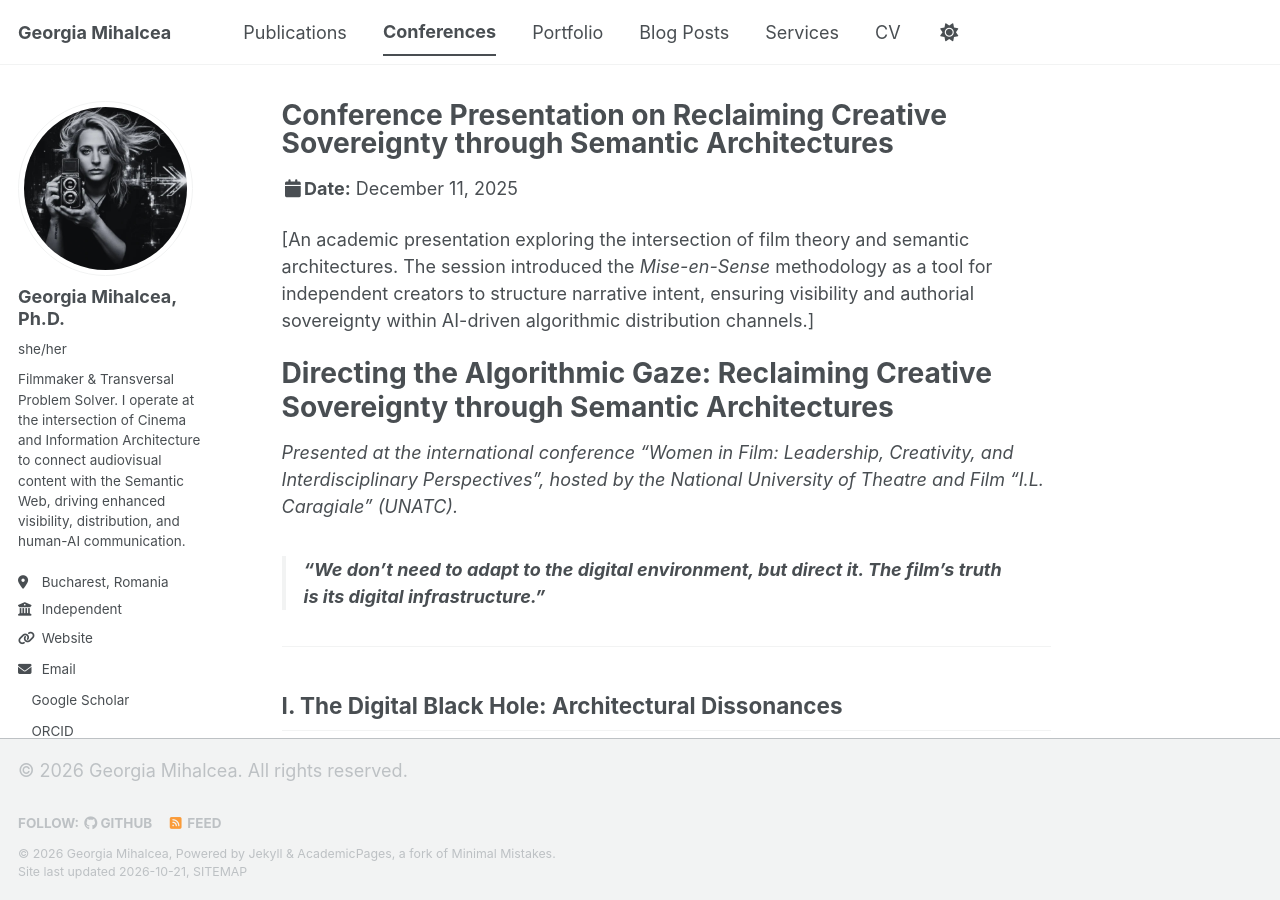
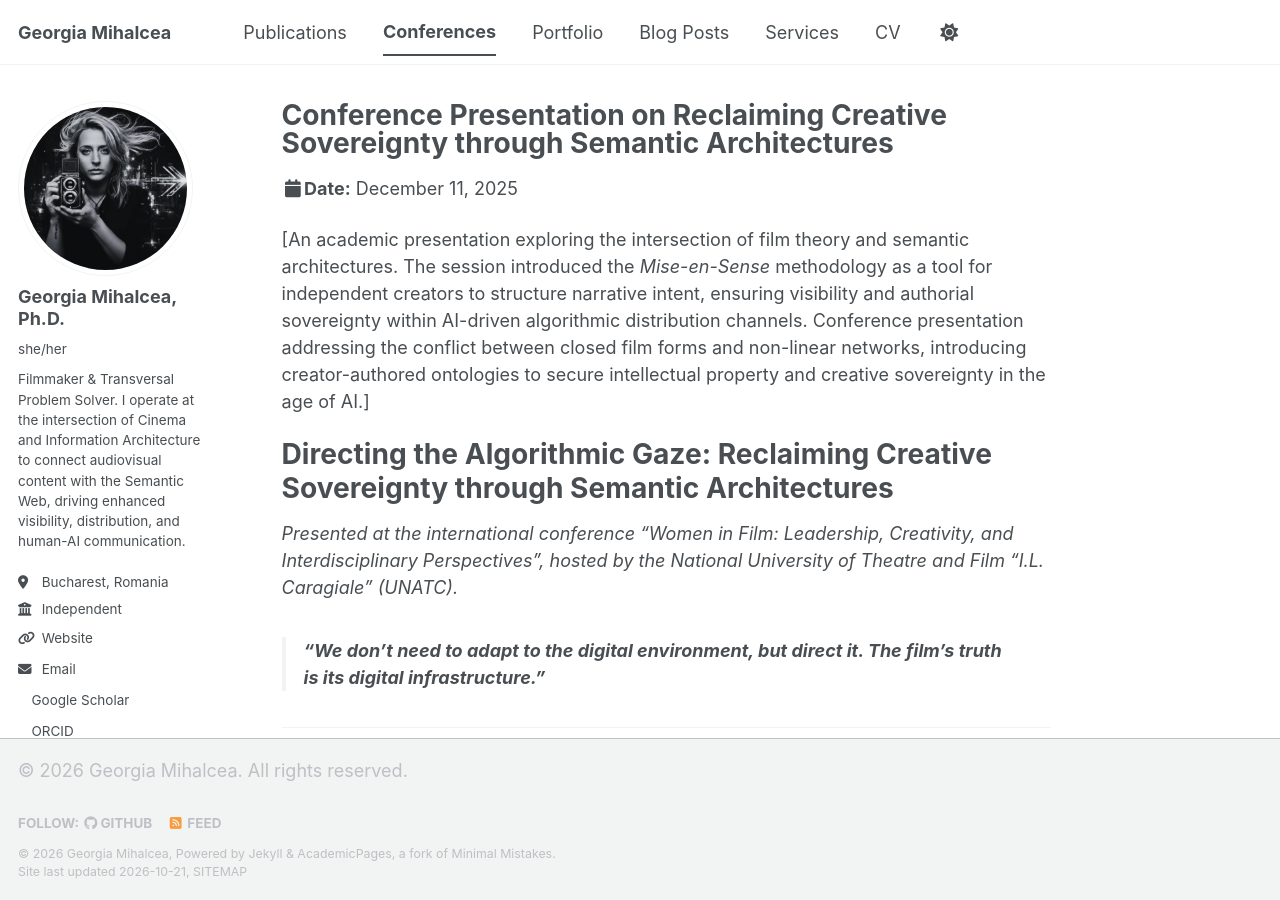
Before and after one commit to GeorgiaMihalcea/georgiamihalcea.github.io, a Jekyll site: the page built from _talks/2025-12-11-women-in-film-creative-sovereignty.md, in a window 1280 px wide and 900 px high. Built offline with Jekyll 4.4.1, drawn with Linux system fonts in a browser that asks for light colours; a style sheet for code colours, icons or effects is not loaded; part of the change alters nothing that is shown; some of the changed text lies outside the part shown.

Commit message:
Enhance presentation details on creative sovereignty
Expanded the presentation description to include the conflict between closed film forms and non-linear networks, and the introduction of creator-authored ontologies.

```diff
--- a/_talks/2025-12-11-women-in-film-creative-sovereignty.md
+++ b/_talks/2025-12-11-women-in-film-creative-sovereignty.md
@@ -8,7 +8,8 @@ date: 2025-12-11
 location: "CINETic/UNATC, Bucharest, Romania"
 ---
 
-[An academic presentation exploring the intersection of film theory and semantic architectures. The session introduced the *Mise-en-Sense* methodology as a tool for independent creators to structure narrative intent, ensuring visibility and authorial sovereignty within AI-driven algorithmic distribution channels.]
+[An academic presentation exploring the intersection of film theory and semantic architectures. The session introduced the *Mise-en-Sense* methodology as a tool for independent creators to structure narrative intent, ensuring visibility and authorial sovereignty within AI-driven algorithmic distribution channels. Conference presentation addressing the conflict between closed film forms and non-linear networks, introducing creator-authored ontologies to secure intellectual property and creative sovereignty in the age of AI.]
+
 
 # Directing the Algorithmic Gaze: Reclaiming Creative Sovereignty through Semantic Architectures
 
@@ -78,7 +79,7 @@ We must stop fighting for control over external platform algorithms and start en
 
 ---
 
-## Core Presentation Keywords
-`Creative Sovereignty` • `Algorithmic Gaze` • `Meaning-First Cinema` • `Narrative Decryptor` • `Informational Montage` • `Semantic Découpage` • `Semantic Blueprint` • `Creator Autonomy` • `Data Interoperability` • `Machine-Readable Art`
+## Keywords
+Creative Sovereignty` • `Algorithmic Gaze` • `Meaning-First Cinema` • `Narrative Decryptor` • `Informational Montage` • `Semantic Découpage` • `Semantic Blueprint` • Creator Autonomy` • `Data Interoperability` • `Machine-Readable Art`
 
 Download presentation [*Directing the Algorithmic Gaze*](https://georgiamihalcea.github.io/publication/2025-12-11-directing-the-algorithmic-gaze)
```
